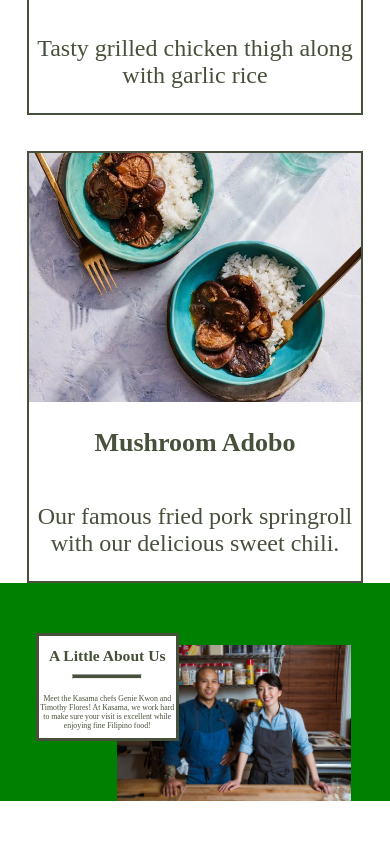
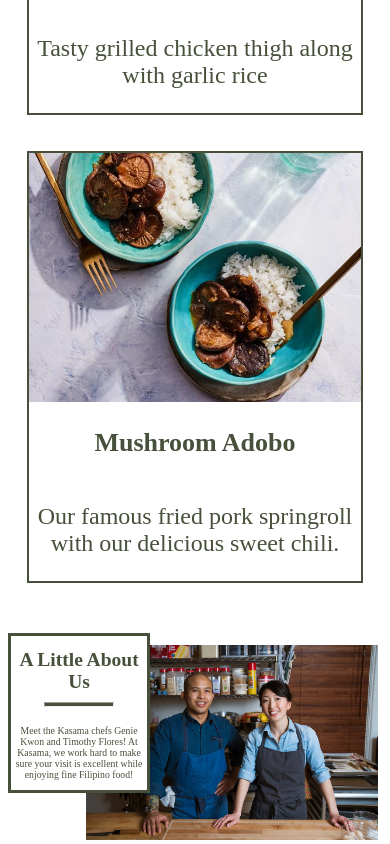
Before and after one commit to kylehenning/Henning_Kyle_WebsiteFinal, a plain HTML site: page index.html in a window 390 px wide. Shown: the part 1203-2047 px from the top of the page. Before the commit the page ends 2004 px from the top, so only its background shows below. Drawn offline with nearby package versions, Linux system fonts and the light colour scheme.

Commit message:
More style changes for about us

```diff
--- a/css/styles.css
+++ b/css/styles.css
@@ -222,7 +222,6 @@ h1 {
 }
 
 .about-container {
-  background-color: blue;
   padding-top: 50px;
   display: flex;
   justify-content: center;
@@ -242,37 +241,70 @@ h1 {
 }
 
 .owner-img {
-  /* grid-column: 3 / 5; */
   width: 60%;
   height: auto;
   margin: 3vw 0 0 20vw;
 }
 
-/* .info-about-tag {
-  grid-column: 1 / -1;
-} */
-
-@media (max-width: 650px) {
-  .about-container {
-    background-color: green;
-    /* display: block; */
-  }
-
-  .info-tag {
-    width: 35%;
-  }
-
-
-}
-
 .info-header {
-  font-size: 4vw;
+  font-size: 46px;
   width: 100%;
 }
 
 .info-body {
-  font-size: 2vw;
+  font-size: 28px;
 }
+
+@media (max-width: 1200px) {
+  .info-header {
+    font-size: 4vw;
+  }
+
+  .info-body {
+    font-size: 2vw;
+  }
+}
+
+@media (max-width: 650px) {
+  .about-container {
+    display: block;
+  }
+
+  .info-tag {
+    width: 30%;
+    margin-left: 5vw;
+  }
+
+  .info-header {
+    font-size: 5vw;
+  }
+
+  .info-body {
+    font-size: 2.3vw;
+  }
+
+  .owner-img {
+    width: 65%;
+    margin-left: 25vw;
+  }
+}
+
+@media (max-width: 450px) {
+  .info-tag {
+    margin-left: 2vw;
+    width: 35%;
+  }
+
+  .info-body {
+    font-size: 2.5vw;
+  }
+
+  .owner-img {
+    margin-left: 22vw;
+    width: 75%;
+  }
+}
+
 
 .info-line {
   width: 50%;
```
